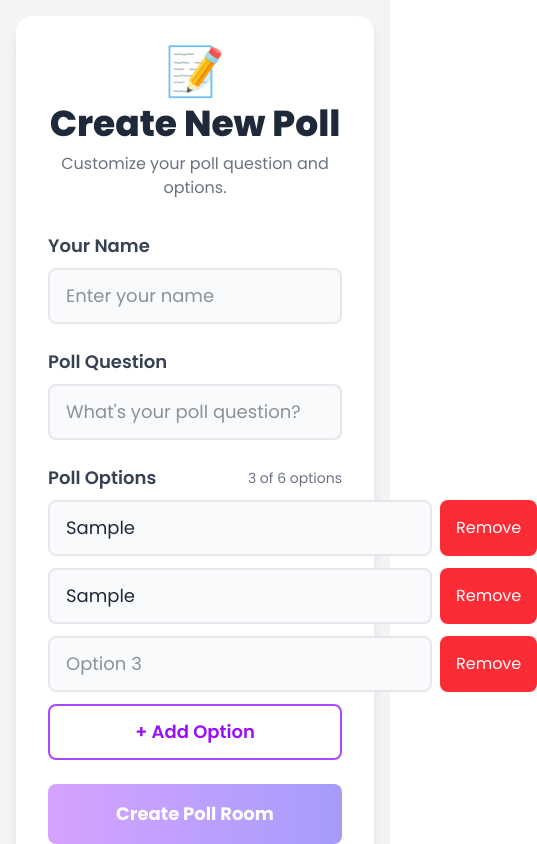
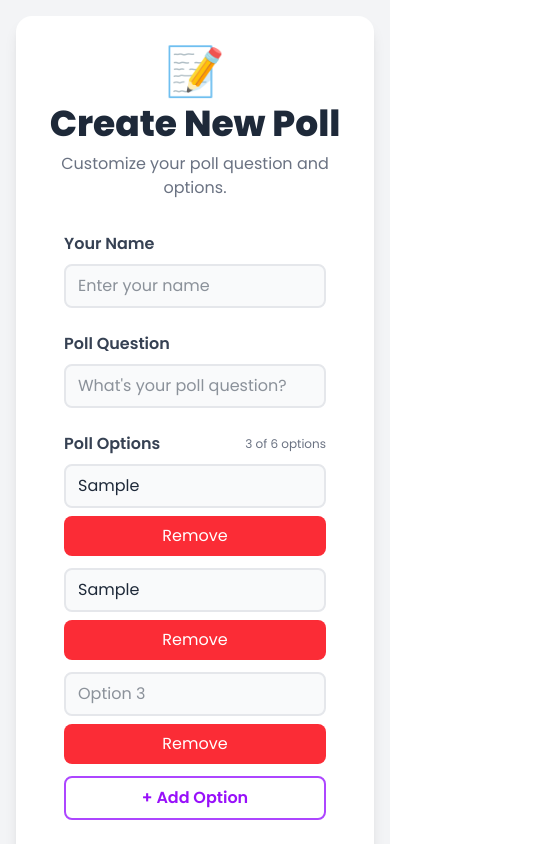
Before and after one commit to samikshajain29/Real-Time-Poll-Rooms, a Next.js app in the folder client/: page /create-poll in a window 390 px wide. Both pictures are taken after typing "Sample", "Sample" into the empty fields and a click on the button "+ Add Option". Shown: the top 844 px of the page, 537 px wide, since content can reach past the window. Built offline with nearby package versions, Linux system fonts and the light colour scheme; no server answers.

Commit message:
Improve UI

```diff
--- a/client/app/create-poll/page.tsx
+++ b/client/app/create-poll/page.tsx
@@ -105,9 +105,9 @@ export default function CreatePollPage() {
         </div>
 
         {!roomId ? (
-          <div className="space-y-6">
+          <div className="space-y-6 px-4 sm:px-0">
             <div>
-              <label className="block text-lg font-semibold text-gray-700 mb-2">
+              <label className="block text-base sm:text-lg font-semibold text-gray-700 mb-2">
                 Your Name
               </label>
               <input
@@ -115,12 +115,12 @@ export default function CreatePollPage() {
                 value={username}
                 onChange={(e) => setUsername(e.target.value)}
                 placeholder="Enter your name"
-                className="w-full px-4 py-3 text-lg text-gray-800 bg-gray-50 border-2 border-gray-200 rounded-lg focus:outline-none focus:ring-4 focus:ring-purple-300 transition"
+                className="w-full px-3 sm:px-4 py-2 sm:py-3 text-base sm:text-lg text-gray-800 bg-gray-50 border-2 border-gray-200 rounded-lg focus:outline-none focus:ring-4 focus:ring-purple-300 transition"
               />
             </div>
 
             <div>
-              <label className="block text-lg font-semibold text-gray-700 mb-2">
+              <label className="block text-base sm:text-lg font-semibold text-gray-700 mb-2">
                 Poll Question
               </label>
               <input
@@ -128,34 +128,34 @@ export default function CreatePollPage() {
                 value={question}
                 onChange={(e) => setQuestion(e.target.value)}
                 placeholder="What's your poll question?"
-                className="w-full px-4 py-3 text-lg text-gray-800 bg-gray-50 border-2 border-gray-200 rounded-lg focus:outline-none focus:ring-4 focus:ring-purple-300 transition"
+                className="w-full px-3 sm:px-4 py-2 sm:py-3 text-base sm:text-lg text-gray-800 bg-gray-50 border-2 border-gray-200 rounded-lg focus:outline-none focus:ring-4 focus:ring-purple-300 transition"
               />
             </div>
 
             <div>
               <div className="flex justify-between items-center mb-2">
-                <label className="block text-lg font-semibold text-gray-700">
+                <label className="block text-base sm:text-lg font-semibold text-gray-700">
                   Poll Options
                 </label>
-                <span className="text-sm text-gray-500">
+                <span className="text-xs sm:text-sm text-gray-500">
                   {options.length} of 6 options
                 </span>
               </div>
 
               <div className="space-y-3">
                 {options.map((option, index) => (
-                  <div key={index} className="flex gap-2">
+                  <div key={index} className="flex flex-col sm:flex-row gap-2">
                     <input
                       type="text"
                       value={option}
                       onChange={(e) => updateOption(index, e.target.value)}
                       placeholder={`Option ${index + 1}`}
-                      className="flex-1 px-4 py-3 text-lg text-gray-800 bg-gray-50 border-2 border-gray-200 rounded-lg focus:outline-none focus:ring-4 focus:ring-purple-300 transition"
+                      className="flex-1 px-3 sm:px-4 py-2 sm:py-3 text-base sm:text-lg text-gray-800 bg-gray-50 border-2 border-gray-200 rounded-lg focus:outline-none focus:ring-4 focus:ring-purple-300 transition"
                     />
                     {options.length > 2 && (
                       <button
                         onClick={() => removeOption(index)}
-                        className="px-4 py-3 bg-red-500 text-white rounded-lg hover:bg-red-600 transition"
+                        className="w-full sm:w-auto px-4 py-2 sm:py-3 bg-red-500 text-white rounded-lg hover:bg-red-600 transition"
                       >
                         Remove
                       </button>
@@ -167,7 +167,7 @@ export default function CreatePollPage() {
               {options.length < 6 && (
                 <button
                   onClick={addOption}
-                  className="w-full mt-3 py-3 text-lg font-semibold text-purple-600 border-2 border-purple-500 rounded-lg hover:bg-purple-50 transition"
+                  className="w-full mt-3 py-2 sm:py-3 text-base sm:text-lg font-semibold text-purple-600 border-2 border-purple-500 rounded-lg hover:bg-purple-50 transition"
                 >
                   + Add Option
                 </button>
@@ -177,7 +177,7 @@ export default function CreatePollPage() {
             <button
               onClick={handleSubmit}
               disabled={!validateForm() || !isConnected || isCreating}
-              className="w-full py-4 text-lg font-bold text-white bg-gradient-to-r from-purple-500 to-indigo-600 rounded-lg hover:shadow-xl transform hover:-translate-y-1 transition-all duration-300 disabled:opacity-50 disabled:transform-none disabled:shadow-none"
+              className="w-full py-4 text-lg font-bold text-white bg-linear-to-r from-purple-500 to-indigo-600 rounded-lg hover:shadow-xl transform hover:-translate-y-1 transition-all duration-300 disabled:opacity-50 disabled:transform-none disabled:shadow-none"
             >
               {isCreating ? "Creating Room..." : "Create Poll Room"}
             </button>
@@ -200,20 +200,20 @@ export default function CreatePollPage() {
               </p>
             </div>
 
-            <div className="p-6 bg-gray-50 rounded-xl">
-              <h3 className="text-lg font-semibold text-gray-700 mb-3">
+            <div className="p-4 sm:p-6 bg-gray-50 rounded-xl">
+              <h3 className="text-base sm:text-lg font-semibold text-gray-700 mb-3">
                 Share this link:
               </h3>
-              <div className="flex gap-2">
+              <div className="flex flex-col sm:flex-row gap-2">
                 <input
                   type="text"
                   readOnly
                   value={`${window.location.origin}/room/${roomId}`}
-                  className="flex-1 px-4 py-3 text-gray-800 bg-white border-2 border-gray-300 rounded-lg"
+                  className="w-full sm:flex-1 px-3 sm:px-4 py-2 sm:py-3 text-sm sm:text-base text-gray-800 bg-white border-2 border-gray-300 rounded-lg"
                 />
                 <button
                   onClick={copyToClipboard}
-                  className="px-6 py-3 bg-blue-500 text-white rounded-lg hover:bg-blue-600 transition font-semibold"
+                  className="w-full sm:w-auto px-4 sm:px-6 py-2 sm:py-3 bg-blue-500 text-white rounded-lg hover:bg-blue-600 transition font-semibold text-sm sm:text-base"
                 >
                   Copy
                 </button>
@@ -223,7 +223,7 @@ export default function CreatePollPage() {
             <div className="flex gap-4">
               <button
                 onClick={() => router.push(`/room/${roomId}`)}
-                className="flex-1 py-4 text-lg font-bold text-white bg-gradient-to-r from-purple-500 to-indigo-600 rounded-lg hover:shadow-xl transform hover:-translate-y-1 transition-all duration-300"
+                className="flex-1 py-4 text-lg font-bold text-white bg-linear-to-r from-purple-500 to-indigo-600 rounded-lg hover:shadow-xl transform hover:-translate-y-1 transition-all duration-300"
               >
                 Go to Poll Room
               </button>
--- a/client/app/room/[roomId]/page.tsx
+++ b/client/app/room/[roomId]/page.tsx
@@ -213,7 +213,7 @@ export default function RoomPage() {
                     payload: { roomId: roomState.id, userId },
                   });
                 }}
-                className="w-full py-4 text-lg font-bold text-white bg-gradient-to-r from-green-500 to-emerald-600 rounded-lg hover:shadow-xl transform hover:-translate-y-1 transition-all duration-300"
+                className="w-full py-4 text-lg font-bold text-white bg-linear-to-r from-green-500 to-emerald-600 rounded-lg hover:shadow-xl transform hover:-translate-y-1 transition-all duration-300"
               >
                 Start Poll
               </button>
@@ -223,7 +223,7 @@ export default function RoomPage() {
             </div>
           )}
 
-        <div className="p-6 bg-white rounded-2xl shadow-lg flex-grow">
+        <div className="p-6 bg-white rounded-2xl shadow-lg grow">
           <UserList users={roomState.users} />
         </div>
         <div className="p-4 bg-white rounded-2xl shadow-lg text-center">
--- a/client/components/room/JoinRoomForm.tsx
+++ b/client/components/room/JoinRoomForm.tsx
@@ -55,7 +55,7 @@ export default function JoinRoomForm({
           <button
             type="submit"
             disabled={!username.trim() || isLoading}
-            className="w-full py-4 text-lg font-bold text-white bg-gradient-to-r from-purple-500 to-indigo-600 rounded-lg hover:shadow-xl transform hover:-translate-y-1 transition-all duration-300 disabled:opacity-50 disabled:transform-none disabled:shadow-none"
+            className="w-full py-4 text-lg font-bold text-white bg-linear-to-r from-purple-500 to-indigo-600 rounded-lg hover:shadow-xl transform hover:-translate-y-1 transition-all duration-300 disabled:opacity-50 disabled:transform-none disabled:shadow-none"
           >
             {isLoading ? "Joining Room..." : "Join Room"}
           </button>
--- a/client/components/room/UserList.tsx
+++ b/client/components/room/UserList.tsx
@@ -14,7 +14,7 @@ export default function UserList({ users }: UserListProps) {
       <h3 className="text-xl font-bold text-center text-gray-800 mb-4">
         Participants ({users.length})
       </h3>
-      <ul className="space-y-3 flex-grow overflow-y-auto">
+      <ul className="space-y-3 grow overflow-y-auto">
         {users.map((user, index) => (
           <li
             key={index}
```
Also changed, not shown: client/components/CreateOrJoinForm.tsx (+5 -6 lines).
